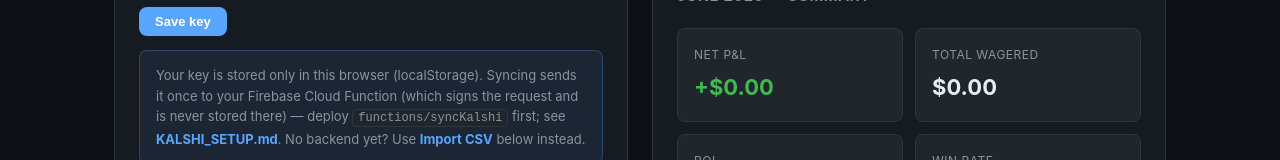
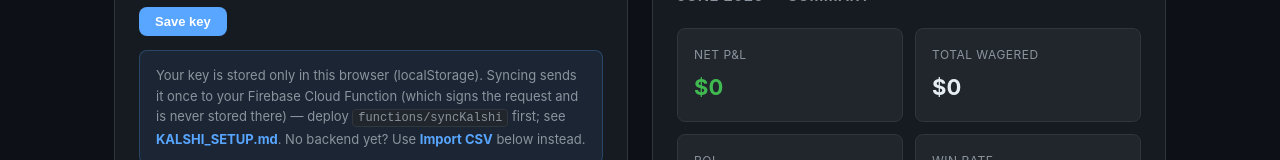
Before and after one commit to SimonWorku1/SeleneCalculators, a React (Vite) app: page /SeleneCalculators/bet-tracker in a window 1280 px wide. Shown: the part 770-930 px from the top of the page. Built offline with nearby package versions, Linux system fonts and the light colour scheme.

Commit message:
Apply compact no-cents formatting to all P&L displays
Summary Net P&L, Total Wagered, bet list P&L column, and day detail
modal bubble P&L all now use the same compact formatter as the calendar
cells: no cents, max 3 numeral digits, K/M suffixes.

```diff
--- a/src/pages/BetTracker.jsx
+++ b/src/pages/BetTracker.jsx
@@ -781,8 +781,8 @@ export default function BetTracker() {
           <div className="card">
             <h2>{MONTHS[month]} {year} — Summary</h2>
             <div className="result-grid">
-              <div className="result-item"><div className="label">Net P&amp;L</div><div className={`value ${stats.profit >= 0 ? 'green' : 'red'}`}>{money(stats.profit)}</div></div>
-              <div className="result-item"><div className="label">Total Wagered</div><div className="value">${stats.wagered.toFixed(2)}</div></div>
+              <div className="result-item"><div className="label">Net P&amp;L</div><div className={`value ${stats.profit >= 0 ? 'green' : 'red'}`}>{calMoney(stats.profit)}</div></div>
+              <div className="result-item"><div className="label">Total Wagered</div><div className="value">{calMoney(stats.wagered).replace(/^\+/, '')}</div></div>
               <div className="result-item"><div className="label">ROI</div><div className={`value ${(stats.roi ?? 0) >= 0 ? 'green' : 'red'}`}>{stats.roi === null ? '—' : `${stats.roi >= 0 ? '+' : ''}${stats.roi.toFixed(1)}%`}</div></div>
               <div className="result-item"><div className="label">Win Rate</div><div className="value blue">{stats.winRate === null ? '—' : `${stats.winRate.toFixed(0)}%`}</div></div>
               <div className="result-item"><div className="label">Record (W-L)</div><div className="value yellow">{stats.won}–{stats.lost}{stats.pending ? ` · ${stats.pending} open` : ''}</div></div>
@@ -835,7 +835,7 @@ export default function BetTracker() {
                       </button>
                     </td>
                     <td style={{ color: b.result === 'pending' ? 'var(--text-muted)' : p > 0 ? 'var(--accent-green)' : p < 0 ? 'var(--accent-red)' : 'var(--text)', fontWeight: 600 }}>
-                      {b.result === 'pending' ? '—' : money(p)}
+                      {b.result === 'pending' ? '—' : calMoney(p)}
                     </td>
                     <td><button className="bt-del" onClick={() => removeBet(b.id)} title="Delete bet">✕</button></td>
                   </tr>
@@ -868,7 +868,7 @@ export default function BetTracker() {
                         <span className="bt-bubble-desc">{b.description}</span>
                         {!pending && (
                           <span className={`bt-bubble-pnl ${p > 0 ? 'green' : p < 0 ? 'red' : ''}`}>
-                            {b.result === 'push' ? 'Push' : money(p)}
+                            {b.result === 'push' ? 'Push' : calMoney(p)}
                           </span>
                         )}
                         {pending && <span className="badge badge-blue">Pending</span>}
```
